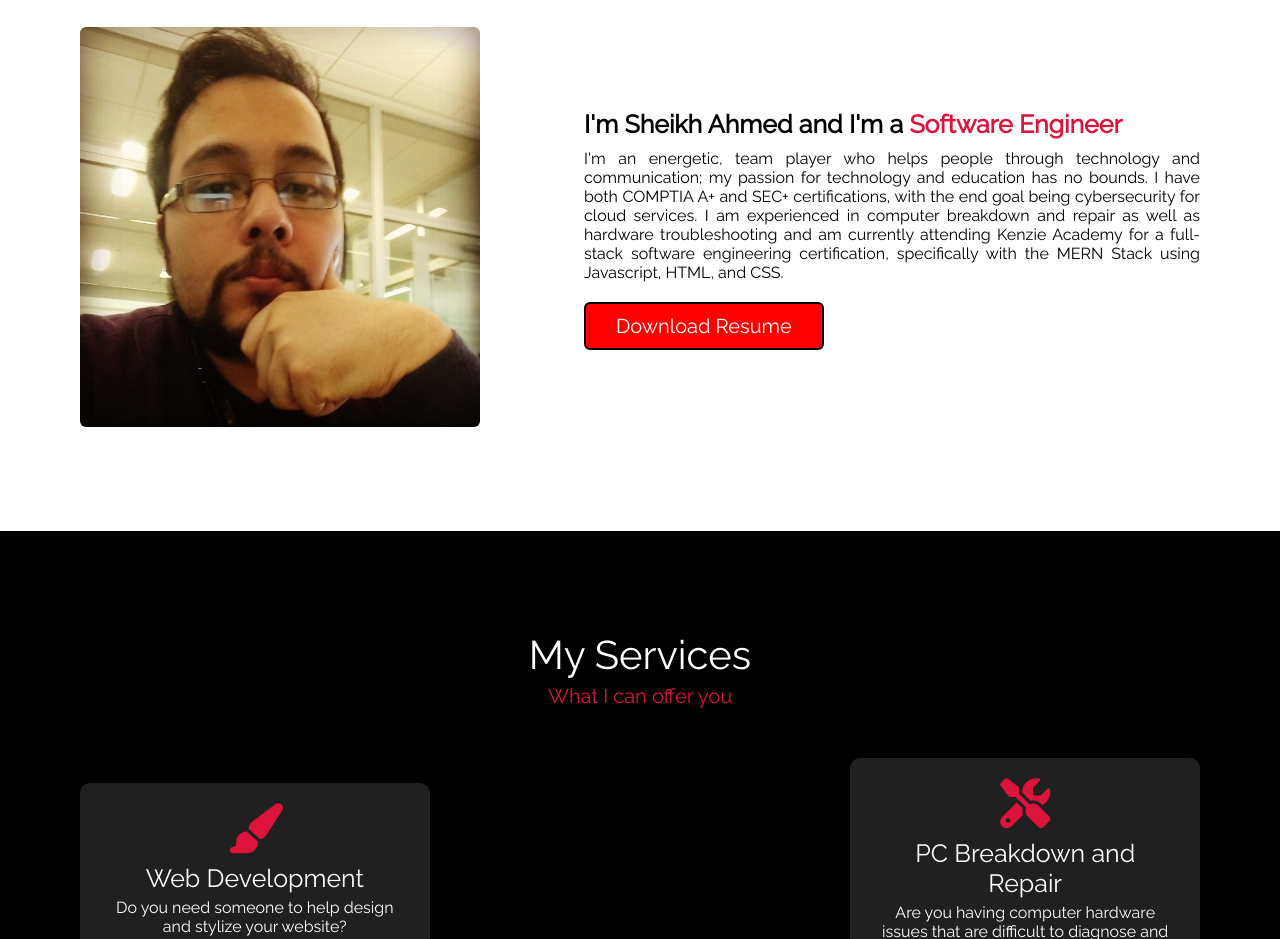
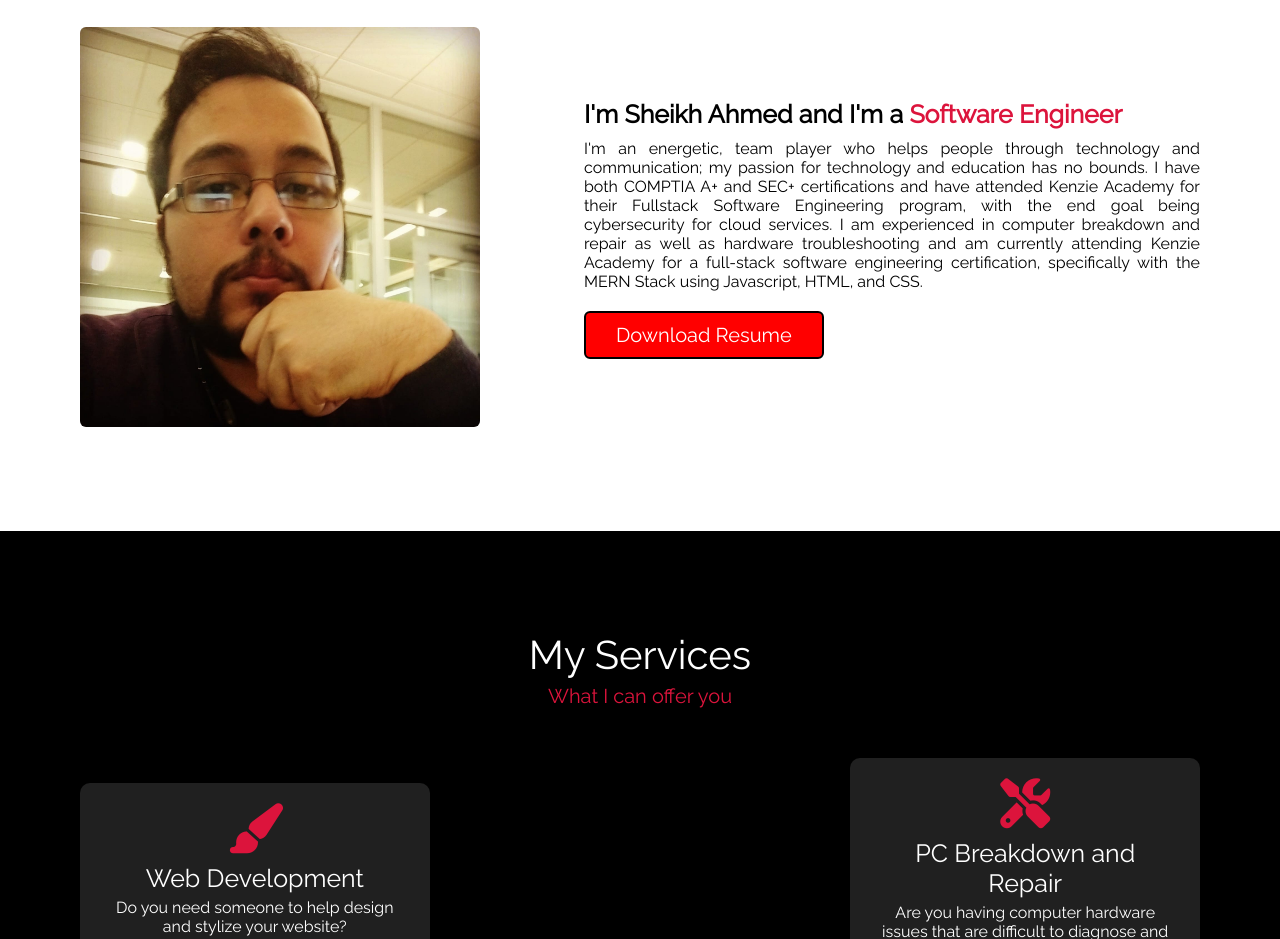
Before and after one commit to ArcRiseGen132/portfolio-page-sheikh-ahmed, a plain HTML site: page index.html in a window 1280 px wide. Shown: the part 1000-1939 px from the top of the page. Drawn offline with nearby package versions, Linux system fonts and the light colour scheme.

Commit message:
Updated Resume and description

```diff
--- a/index.html
+++ b/index.html
@@ -70,7 +70,8 @@
             <p>
               I'm an energetic, team player who helps people through technology
               and communication; my passion for technology and education has no
-              bounds. I have both COMPTIA A+ and SEC+ certifications, with the
+              bounds. I have both COMPTIA A+ and SEC+ certifications and have attended
+              Kenzie Academy for their Fullstack Software Engineering program, with the
               end goal being cybersecurity for cloud services. I am experienced
               in computer breakdown and repair as well as hardware
               troubleshooting and am currently attending Kenzie Academy for a
```
Also changed, not shown: 1 other file.
